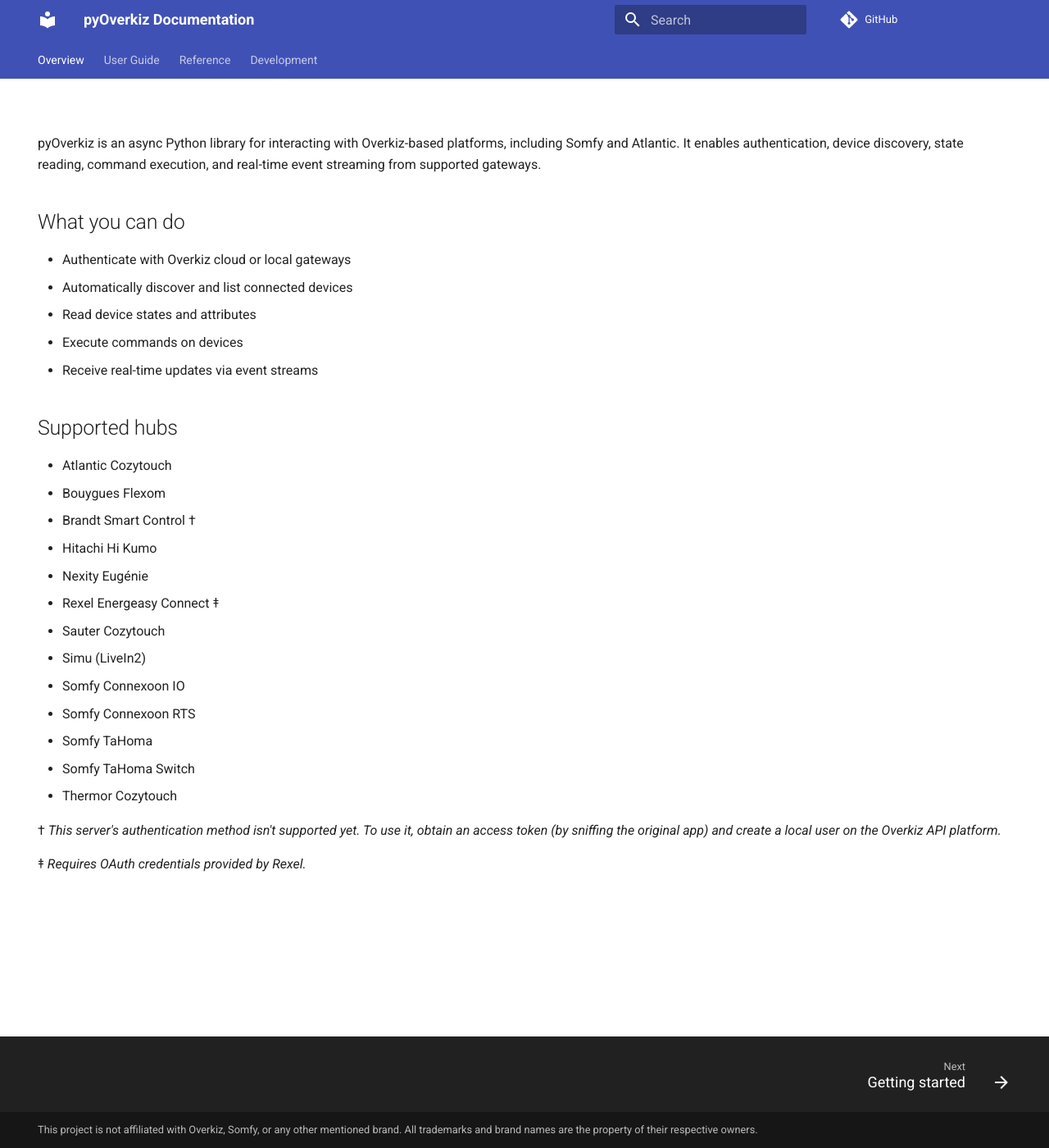
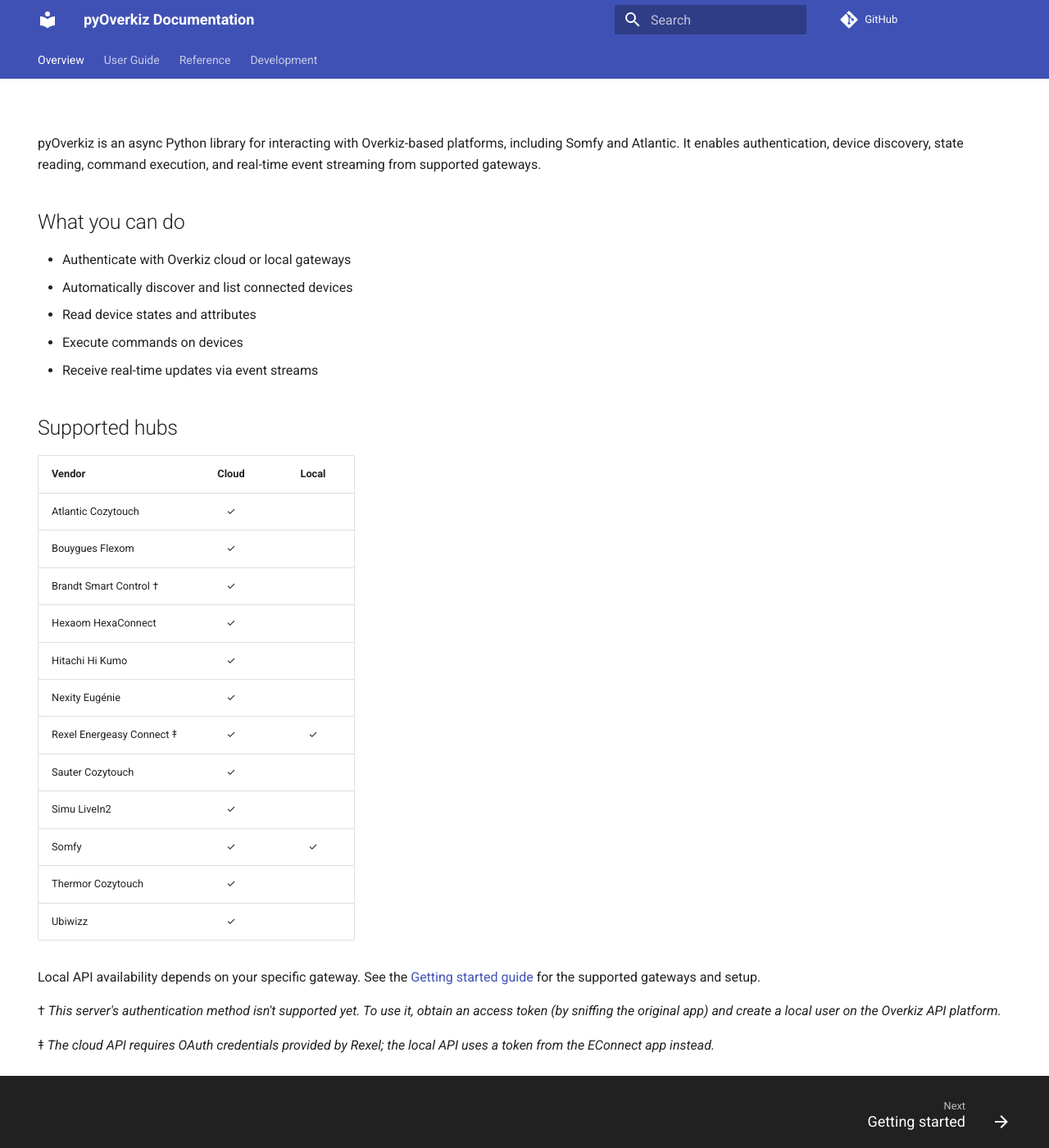
Before and after one commit to iMicknl/python-overkiz-api, an MkDocs documentation site: the page built from docs/index.md, in a window 1280 px wide and 1400 px high. Shown: the whole window at 82% size. Built offline with MkDocs 1.6.1 and Material for MkDocs 9.7.7, drawn with Linux system fonts in a browser that asks for light colours; comment, search, counter and statistics services are not loaded.

Commit message:
Show local API support per vendor in supported hubs table

```diff
--- a/docs/index.md
+++ b/docs/index.md
@@ -22,20 +22,23 @@
 
 ## Supported hubs
 
-- Atlantic Cozytouch
-- Bouygues Flexom
-- Brandt Smart Control †
-- Hitachi Hi Kumo
-- Nexity Eugénie
-- Rexel Energeasy Connect ‡
-- Sauter Cozytouch
-- Simu (LiveIn2)
-- Somfy Connexoon IO
-- Somfy Connexoon RTS
-- Somfy TaHoma
-- Somfy TaHoma Switch
-- Thermor Cozytouch
+| Vendor | Cloud | Local |
+| --- | :-: | :-: |
+| Atlantic Cozytouch | ✓ | |
+| Bouygues Flexom | ✓ | |
+| Brandt Smart Control † | ✓ | |
+| Hexaom HexaConnect | ✓ | |
+| Hitachi Hi Kumo | ✓ | |
+| Nexity Eugénie | ✓ | |
+| Rexel Energeasy Connect ‡ | ✓ | ✓ |
+| Sauter Cozytouch | ✓ | |
+| Simu LiveIn2 | ✓ | |
+| Somfy | ✓ | ✓ |
+| Thermor Cozytouch | ✓ | |
+| Ubiwizz | ✓ | |
+
+Local API availability depends on your specific gateway. See the [Getting started guide](getting-started.md) for the supported gateways and setup.
 
 † _This server's authentication method isn't supported yet. To use it, obtain an access token (by sniffing the original app) and create a local user on the Overkiz API platform._
 
-‡ _Requires OAuth credentials provided by Rexel._
+‡ _The cloud API requires OAuth credentials provided by Rexel; the local API uses a token from the EConnect app instead._
```
Also changed, not shown: README.md (+17 -14 lines), docs/getting-started.md (+8 -0 lines).
